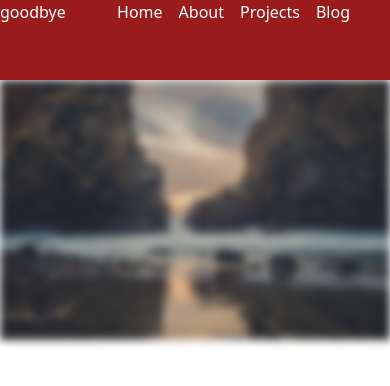
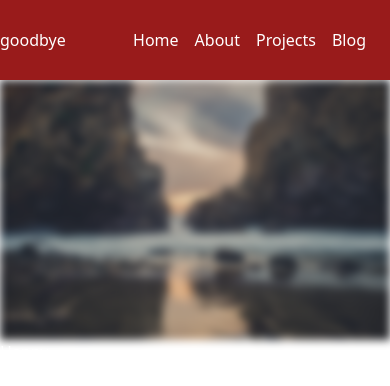
Before and after one commit to FreshMochi/NyiajsBlog, a Next.js app: page / in a window 390 px wide. Shown: the top 386 px of the page. Built offline with nearby package versions, Linux system fonts and the light colour scheme.

Commit message:
Creating a responsive navBar. Currently figuring best method for rendering dynamic view

```diff
--- a/components/navbar.tsx
+++ b/components/navbar.tsx
@@ -59,10 +59,14 @@ const MobileNav: React.FC = () => {
     }, 1000)
   }
 
+  const classMobUL = 'w-screen flex flex-end space-x-4 justify-end pr-6 items-center '
+
   return (
-  <nav className='w-screen relative h-20 bg-red-800'>
+  <nav className='w-screen relative h-20 bg-red-800 flex'>
+    { }
       <button onClick={handleBtn} >{showDisplay? "Hello": "goodbye"}</button>
-      <ul className='w-max absolute top-0 right-10 flex space-x-4'>
+
+      <ul className={classMobUL}>
         <li className='m-0 p-0'>
           <Link href="/">
             Home
--- a/pages/index.tsx
+++ b/pages/index.tsx
@@ -10,6 +10,7 @@ export default function Home() {
     <div className={style.container}>
       <div className={`blur-sm overflow-x-hidden`}>
         <Image
+        style={{overflow: 'hidden'}}
         priority
         src={bgImg}
         alt="Hero Image"/>
--- a/styles/globals.css
+++ b/styles/globals.css
@@ -24,4 +24,5 @@ body {
       rgb(var(--background-end-rgb))
     )
     rgb(var(--background-start-rgb));
+    overflow: hidden;
 }
```
